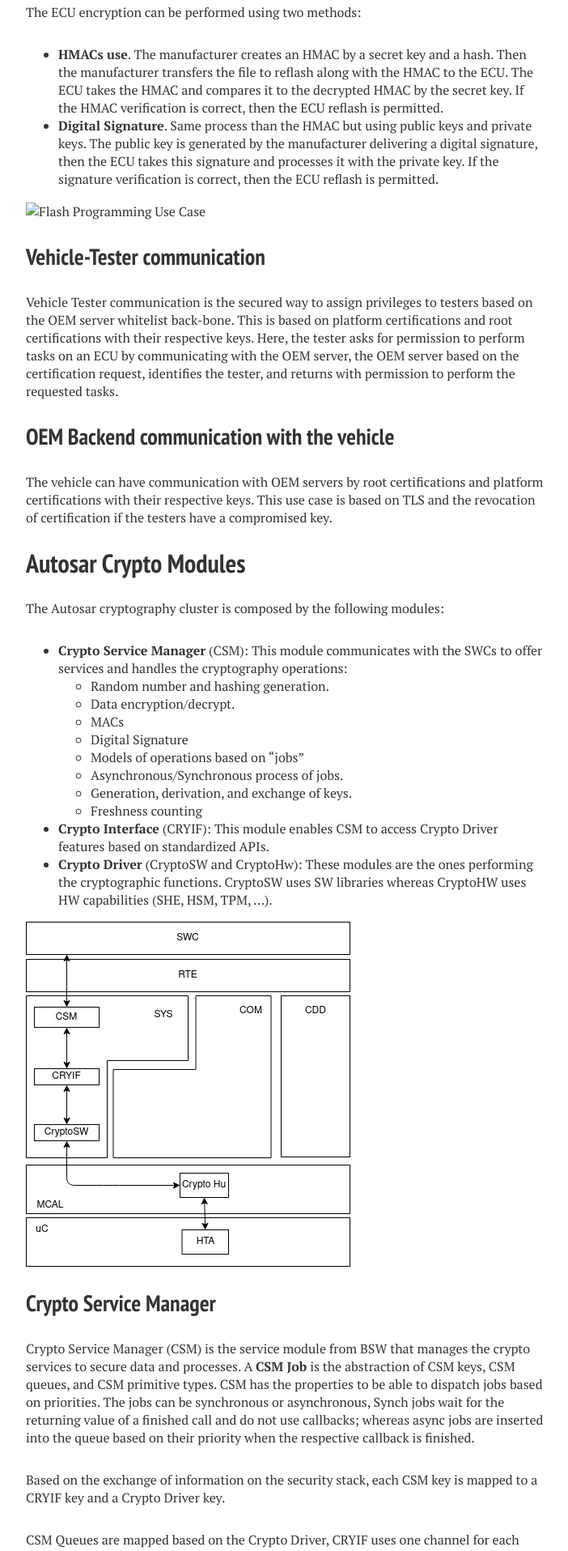
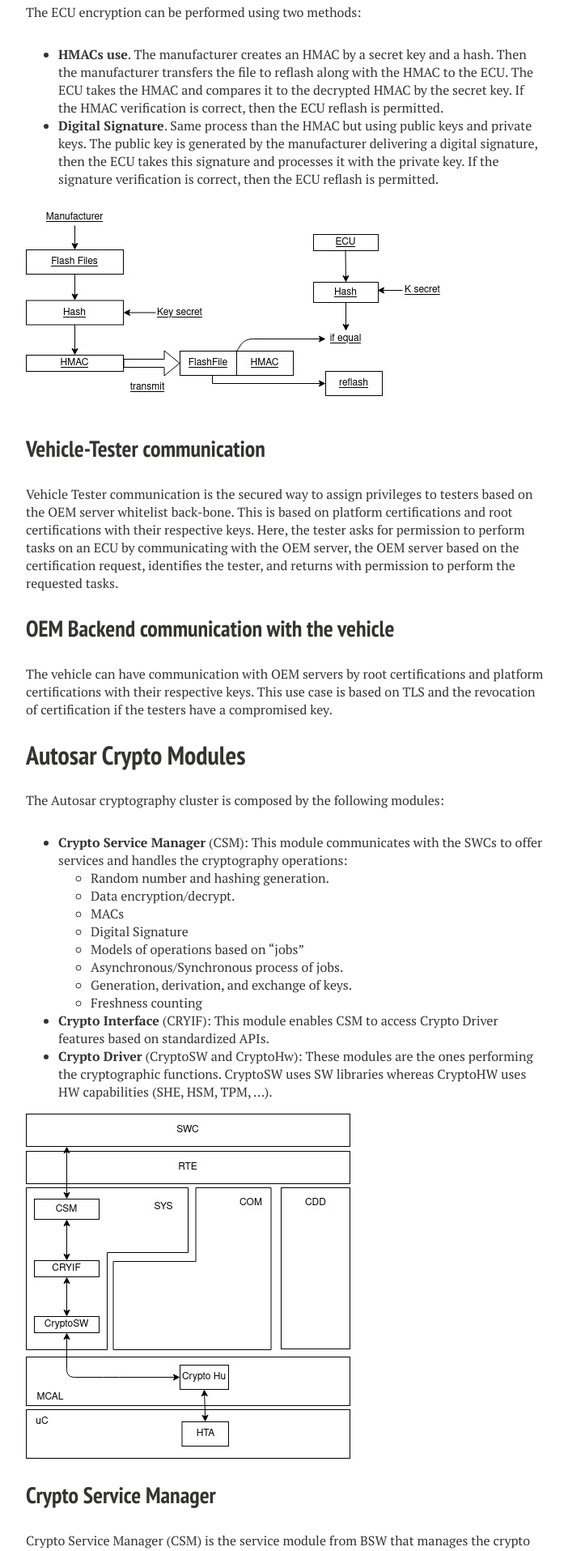
Before and after one commit to CharlieGearsTech/CharlieGearsTech.github.io, a Jekyll site: the page built from _posts/2021-05-08-Autosar_CyberSecurity.md, in a window 1280 px wide. Shown: the part 3960-5875 px from the top of the page at 81% size, without its empty margins (288-990 px from the left). Built offline with Jekyll 4.4.1, drawn with Linux system fonts in a browser that asks for light colours; nearby versions of some CDN libraries.

Commit message:
Cyber-security first draft a

```diff
--- a/_posts/2021-05-08-Autosar_CyberSecurity.md
+++ b/_posts/2021-05-08-Autosar_CyberSecurity.md
@@ -93,7 +93,7 @@ The ECU encryption can be performed using two methods:
 * **HMACs use**. The manufacturer creates an HMAC by a secret key and a hash. Then the manufacturer transfers the file to reflash along with the HMAC to the ECU. The ECU takes the HMAC and compares it to the decrypted HMAC by the secret key. If the HMAC verification is correct, then the ECU reflash is permitted.
 * **Digital Signature**. Same process than the HMAC but using public keys and private keys. The public key is generated by the manufacturer delivering a digital signature, then the ECU takes this signature and processes it with the private key. If the signature verification is correct, then the ECU reflash is permitted.
 
-![Flash Programming Use Case](/home/carlos/Nextcloud/Documents/07_githubRepo/CharlieGearsTech.github.io/images/sc1.png)
+![Flash Programming Use Case](https://github.com/CharlieGearsTech/CharlieGearsTech.github.io/blob/f7ce567ade5c4187a92a290b9686090720ea272a/images/sc1.png)
 
 ## Vehicle-Tester communication
 
```
